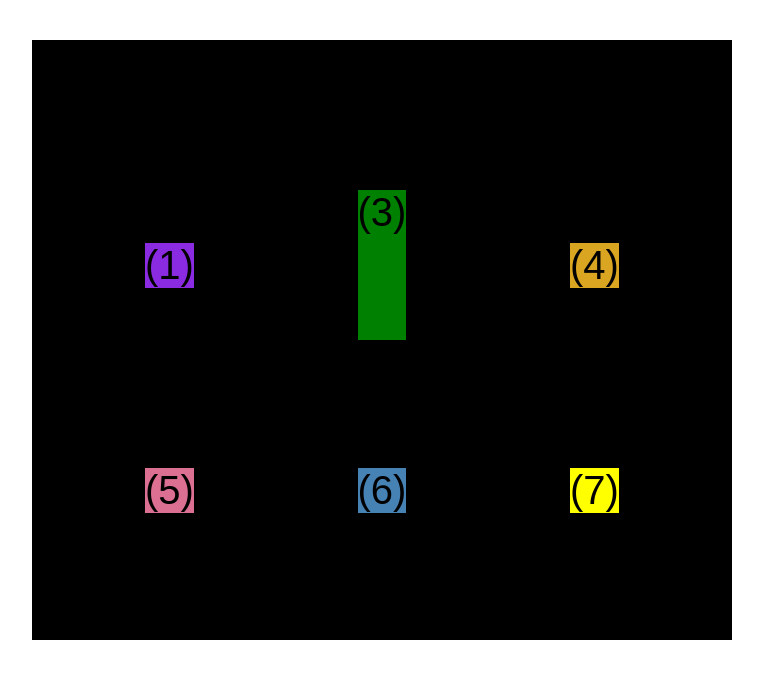
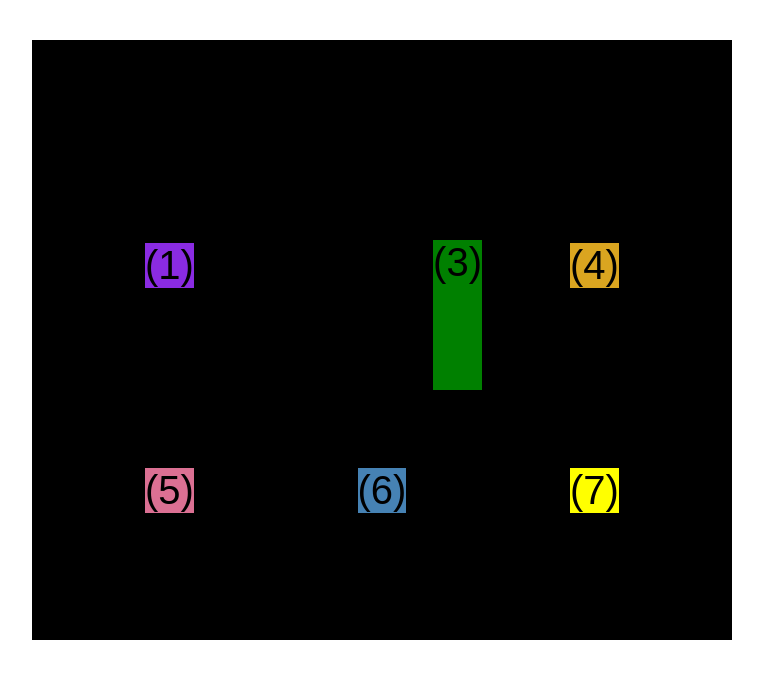
Before and after one commit to bern4t/UDEMY-Responsive_Websites, a plain HTML site: page css-grid.html in a window 1280 px wide. Shown: the whole page, without its empty margins (16-779 px from the left). Drawn offline with Linux system fonts and the light colour scheme.

Commit message:
Align individual item

```diff
--- a/css-grid.html
+++ b/css-grid.html
@@ -100,6 +100,11 @@
         align-items: center;
         justify-items: center;
       }
+
+      .container--2 .el--3 {
+        align-self: end;
+        justify-self: end;
+      }
     </style>
   </head>
   <body>
```
